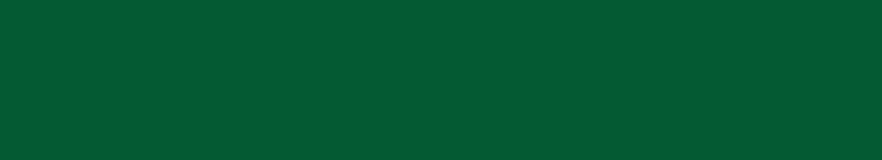
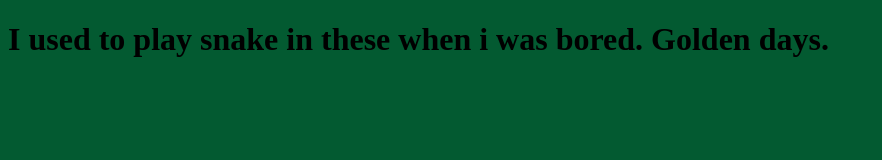
Before and after one commit to a-codebase-secret/a-codebase-secret.github.io, a plain HTML site: page index.html in a window 1280 px wide. Shown: the whole page, without its empty margins (0-882 px from the left). Drawn offline with Linux system fonts and the light colour scheme.

Commit message:
Update index.html

```diff
--- a/index.html
+++ b/index.html
@@ -7,6 +7,14 @@
     <link rel="stylesheet" href="style.css">
 </head>
 <body>
+    <h1 id="text"></h1>
+</body>
+<script>
+    const codeText = document.querySelector("#text")
+    const code = ["1", "5", "8", "3", "1", "7", "5", "I used to play snake in these when i was bored. Golden days."]
 
-</body>
+    for (i in code) {
+        codeText.textContent = code[i]
+    }
+</script>
 </html>
```
